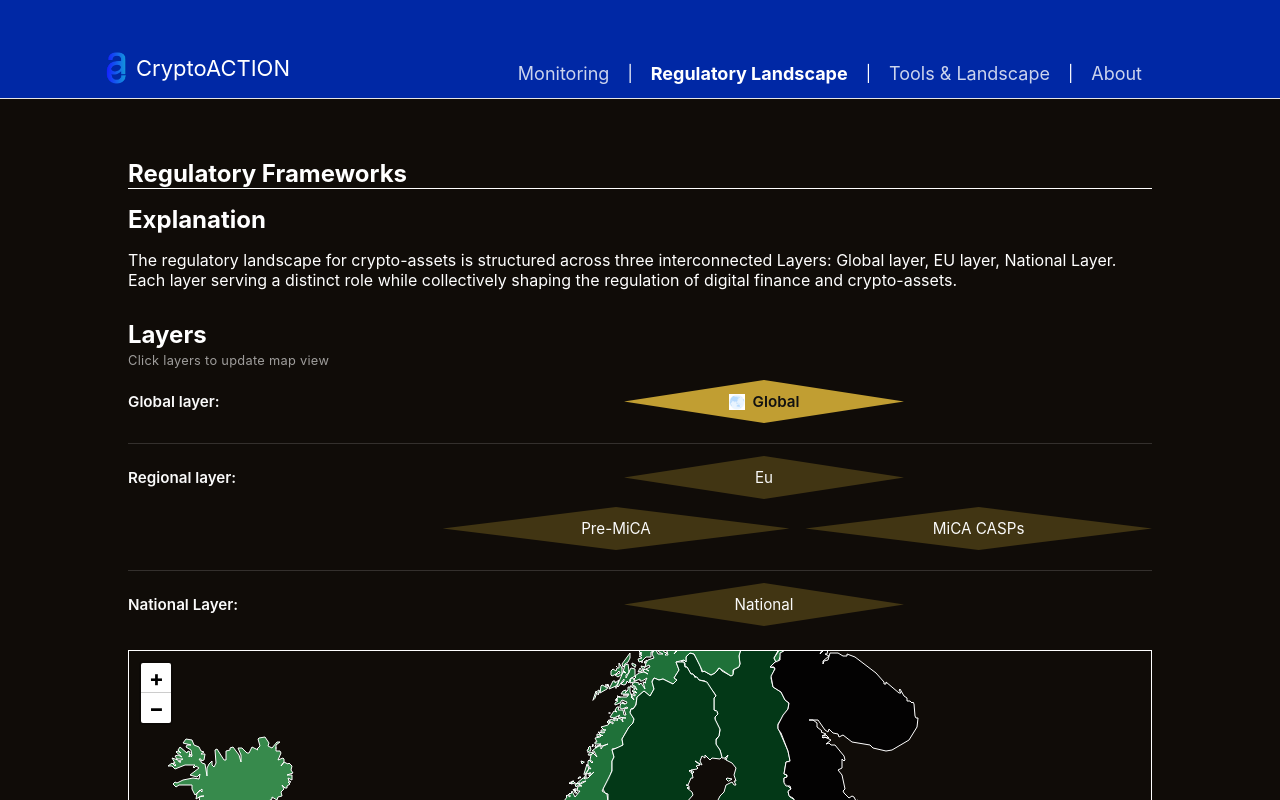
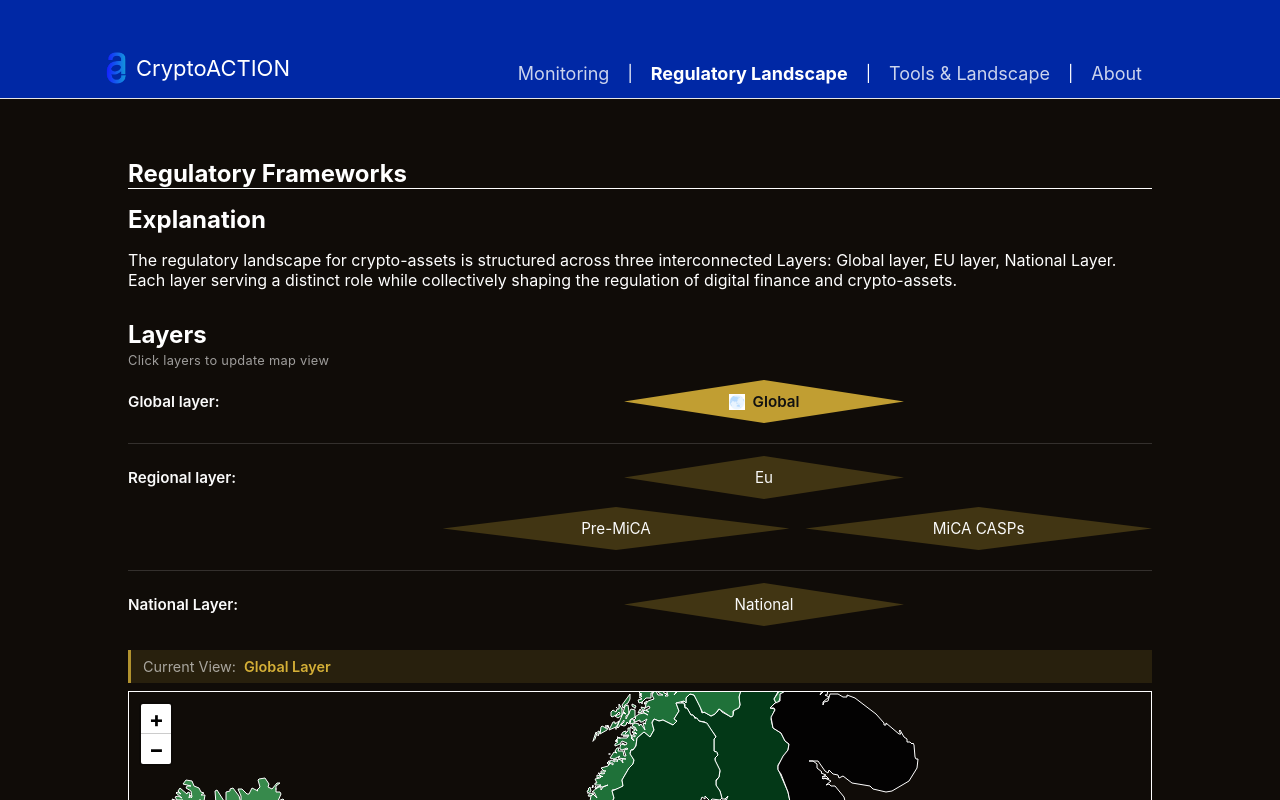
Before and after one commit to Olstra/CryptoACTION-website, a React (Vite) app: page /legal in a window 1280 px wide. Shown: the top 800 px of the page. Built offline with nearby package versions, Linux system fonts and the light colour scheme.

Commit message:
Re-add selection banner for map

```diff
--- a/src/components/Legal/Map/Map.tsx
+++ b/src/components/Legal/Map/Map.tsx
@@ -226,6 +226,12 @@ export const Map = () => {
         </div>
       </div>
 
+      {/* Selected Layer Info Banner right above the map */}
+      <div className={styles.activeLayerIndicator}>
+        <span className={styles.indicatorLabel}>Current View:</span>
+        <span className={styles.indicatorValue}>{activeLayerLabel}</span>
+      </div>
+
       <MapContainer className={styles.mapContainer} center={[55, 17]} zoom={4}>
         <GeoJSON
           key={mode}
```
